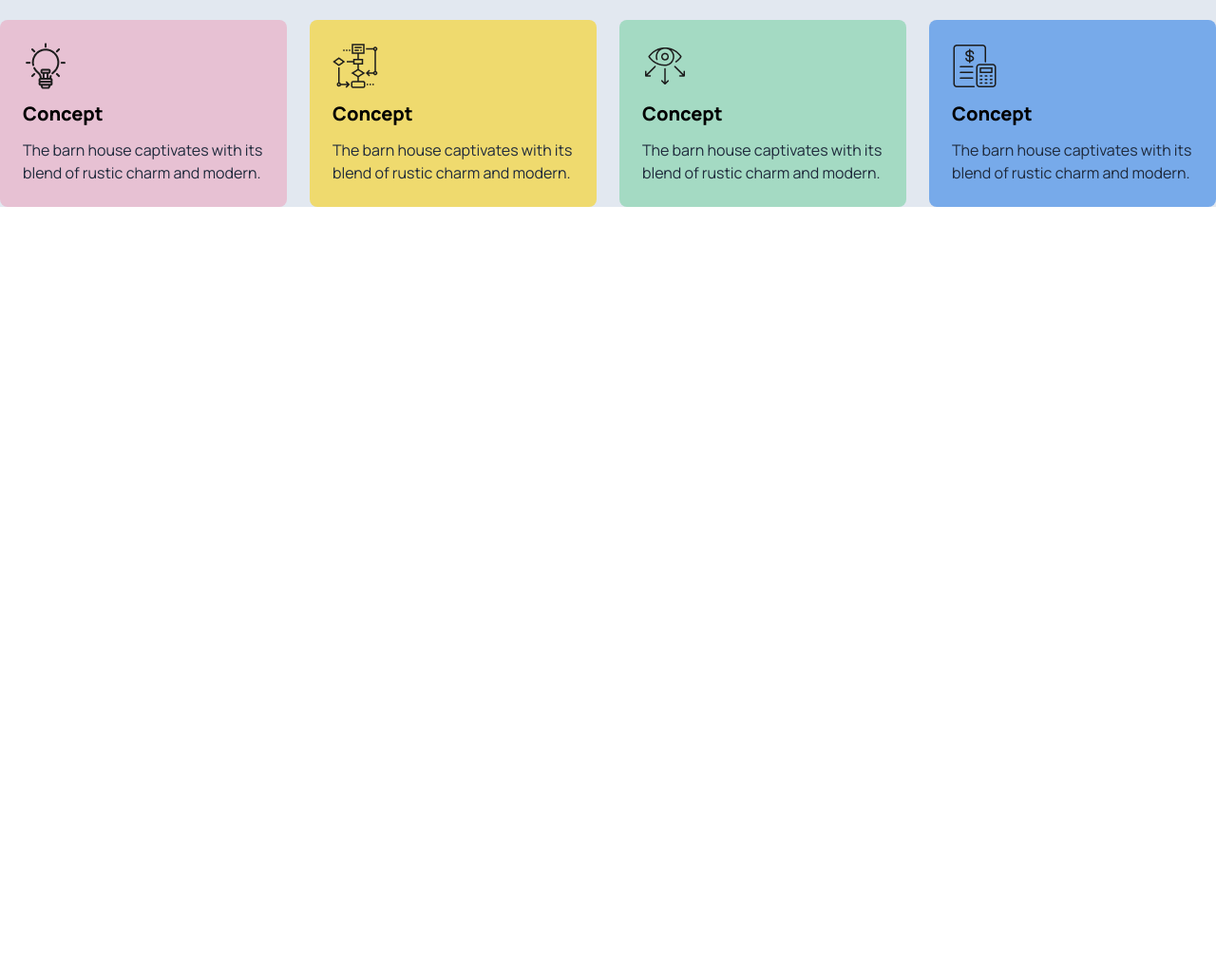
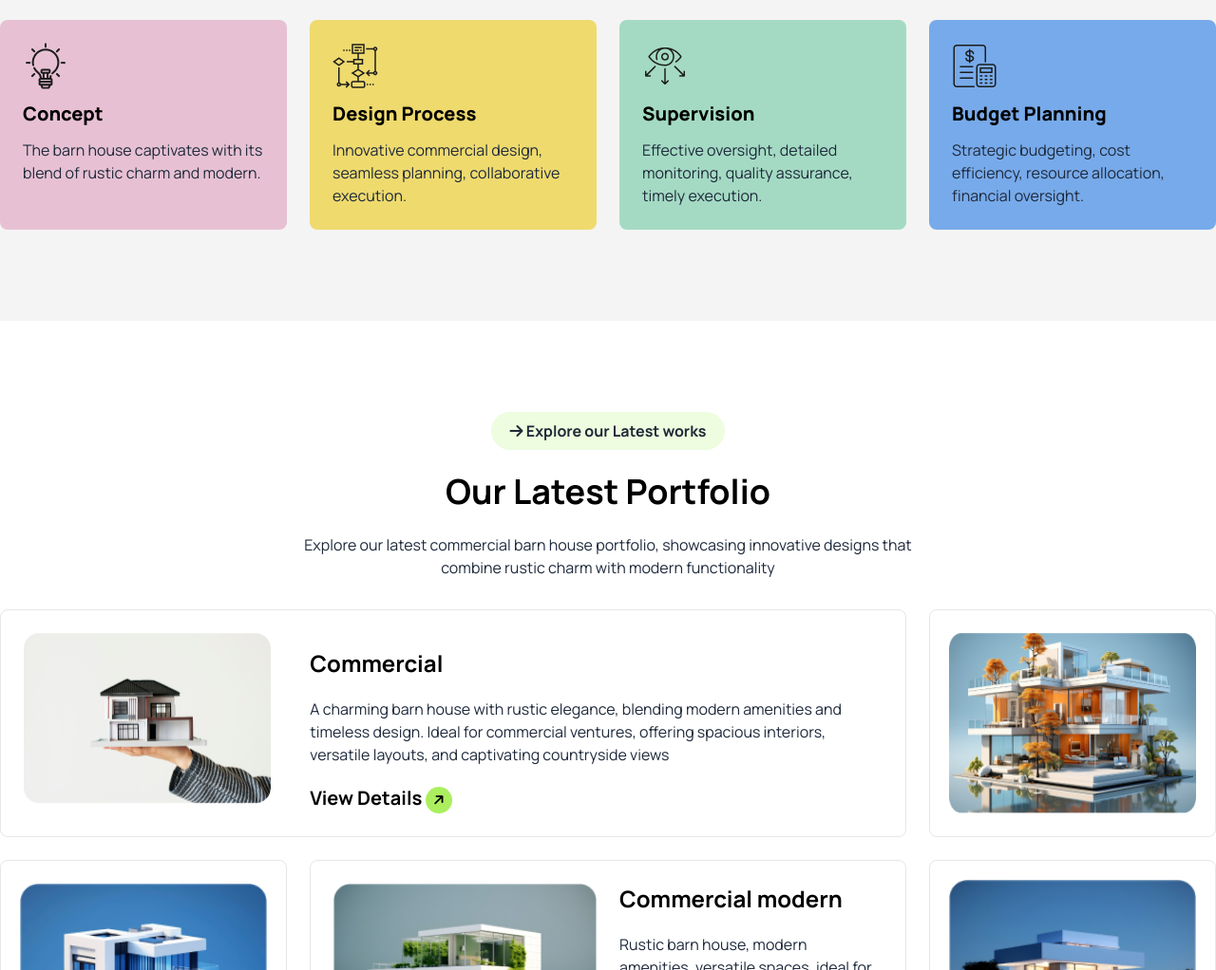
Before and after one commit to aymanahmedkausar120/ayman-b10-assignment-03, a plain HTML site: page index.html in a window 1280 px wide. Shown: the part 1778-2800 px from the top of the page at 95% size. Before the commit the page ends 2060 px from the top, so only its background shows below. Drawn offline with nearby package versions, Linux system fonts and the light colour scheme.

Commit message:
Commercial Latest Portfolio section added

```diff
--- a/index.html
+++ b/index.html
@@ -36,7 +36,7 @@
 </head>
 
 <body class="manrope">
-	<header class="opacity-80 bg-gradient-to-b from-[#ece4e4] to-[#fff]">
+	<header class="opacity-80 bg-gradient-to-b from-gray-100 to-white">
 		<!-- navbar -->
 		<nav>
 			<div class="navbar container mx-auto flex justify-between items-center px-4 lg:py-0">
@@ -105,7 +105,7 @@
 	<!-- main section -->
 	<main>
 		<!-- design thoughtful liveable spaces section -->
-		<section class="bg-slate-200 pt-4 lg:pt-20 mt-24 px">
+		<section class="bg-[#F4F4F4] pt-4 lg:pt-20 mt-24 px">
 			<div class="container mx-auto px-5 lg:px-0 flex flex-col lg:flex-row gap-6 lg:gap-9 lg:pl-12 ">
 				<!-- rectangle text content -->
 				<div class="space-y-6 flex-1">
@@ -161,14 +161,15 @@
 			</div>
 		</section>
 		<!-- Works Process section -->
-		<section class="bg-slate-200 pt-28 mb-16 px-5 lg:px-0">
+		<section class="bg-[#F4F4F4] pt-28 pb-24 px-5 lg:px-0">
 			<div class="container mx-auto">
 				<div class="text-center space-y-6">
 					<button class="bg-white text-black font-bold lg:w-auto px-5 py-2 rounded-3xl cursor-pointer"><i
 							class="fa-solid fa-arrow-right"></i> How we works
 					</button>
-					<h3 class="text-xl lg:text-4xl font-bold">Our Works Process</h3>
-					<p>From concept to completion, we craft barn houses with meticulous attention to <br> detail,
+					<h3 class="text-xl text-black lg:text-4xl font-bold">Our Works Process</h3>
+					<p class="text-slate-800">From concept to completion, we craft barn houses with meticulous attention
+						to <br> detail,
 						ensuring
 						durability, style, and comfort.</p>
 				</div>
@@ -184,26 +185,99 @@
 					<!-- Process card-2 -->
 					<div class="bg-[#EFDA6E] rounded-lg p-6 space-y-3">
 						<img src="./assets/flow-chart.png" alt="">
-						<h3 class="text-xl text-black font-extrabold">Concept</h3>
-						<p class="text-slate-800">The barn house captivates with its blend of rustic charm and modern.
+						<h3 class="text-xl text-black font-extrabold">Design Process</h3>
+						<p class="text-slate-800">Innovative commercial design, seamless planning, collaborative
+							execution.
 						</p>
 					</div>
 					<!-- Process card-3 -->
 					<div class="bg-[#A4DAC3] rounded-lg p-6 space-y-3">
 						<img src="./assets/vision.png" alt="">
-						<h3 class="text-xl text-black font-extrabold">Concept</h3>
-						<p class="text-slate-800">The barn house captivates with its blend of rustic charm and modern.
+						<h3 class="text-xl text-black font-extrabold">Supervision</h3>
+						<p class="text-slate-800">Effective oversight, detailed monitoring, quality assurance, timely
+							execution.
 						</p>
 					</div>
 					<!-- Process card-4 -->
 					<div class="bg-[#77AAEA] rounded-lg p-6 space-y-3">
 						<img src="./assets/budget-planning.png" alt="">
-						<h3 class="text-xl text-black font-extrabold">Concept</h3>
-						<p class="text-slate-800">The barn house captivates with its blend of rustic charm and modern.
+						<h3 class="text-xl text-black font-extrabold">Budget Planning</h3>
+						<p class="text-slate-800">Strategic budgeting, cost efficiency, resource allocation, financial
+							oversight.
 						</p>
 					</div>
 				</div>
 			</div>
+		</section>
+
+		<!-- Explore Latest works Portfolio -->
+
+		<section class="container mx-auto pt-24 px-5 lg:px-0">
+			<div class="text-center space-y-6 mb-8">
+				<button class="bg-[#abef5f33] px-5 py-2 rounded-3xl font-bold cursor-pointer"><i
+						class="fa-solid fa-arrow-right"></i> Explore our
+					Latest works</button>
+				<h3 class="text-xl text-black lg:text-4xl font-bold">Our Latest Portfolio</h3>
+				<p class="text-slate-800">Explore our latest commercial barn house portfolio, showcasing innovative
+					designs that <br> combine
+					rustic
+					charm with modern functionality</p>
+			</div>
+			<!-- Commercial Latest Portfolio card -->
+			<!-- commercial card 1 -->
+			<div class="grid grid-cols-1 lg:grid-cols-4 gap-6">
+				<div class="lg:flex lg:col-span-3 space-y-4 w-full p-6 border rounded-lg">
+					<!-- card-1 image 1 -->
+					<div class="lg:w-2/6">
+						<img class="w-full lg:w-auto" src="./assets/img1.png" alt="">
+					</div>
+					<!-- card-1 content -->
+					<div class="lg:w-2/3 space-y-5">
+						<h3 class="text-2xl font-bold text-black">Commercial</h3>
+						<p class="text-slate-800">A charming barn house with rustic elegance, blending modern amenities
+							and timeless design.
+							Ideal for commercial ventures, offering spacious interiors, versatile layouts, and
+							captivating countryside views</p>
+						<button class="text-xl font-bold text-black">View Details <i
+								class="fa-solid fa-arrow-right bg-btn-lime lg:text-sm px-2 p-2 mr-2 lg:py-1 items-center font-semibold text-black rounded-full -rotate-45"></i></button>
+					</div>
+				</div>
+				<!-- card-1 image 2 -->
+				<div class="border px-5 py-6 rounded-lg">
+					<img class="w-full h-full" src="./assets/img2.png" alt="">
+				</div>
+			</div>
+
+			<!-- -----------commercial card 2 ------------------>
+
+			<div class="grid grid-cols-1 lg:grid-cols-4 gap-6 mt-6">
+				<!-- card-2 image 1 -->
+				<div class="border px-5 py-6 rounded-lg">
+					<img class="w-full" src="./assets/img3.png" alt="">
+				</div>
+				<div class="lg:flex lg:col-span-2 w-full p-6 space-y-4 lg:space-y-0  border rounded-lg">
+					<!-- card-2 image 2 -->
+					<div class="lg:w-1/2 lg:mr-6">
+						<img class="w-full " src="./assets/img4.png" alt="">
+					</div>
+					<!-- card-2 content -->
+					<div class="lg:w-1/2 space-y-5">
+						<h3 class="text-2xl font-bold text-black">Commercial modern</h3>
+						<p class="text-slate-800">Rustic barn house, modern amenities, versatile spaces, ideal for
+							commercial ventures,
+							picturesque views.</p>
+						<button class="text-xl font-bold text-black">View Details <i
+								class="fa-solid fa-arrow-right bg-btn-lime lg:text-sm px-2 p-2 mr-2 lg:py-1 items-center font-semibold text-black rounded-full -rotate-45"></i></button>
+					</div>
+				</div>
+				<!-- card-1 image 3 -->
+				<div class="border p-5 rounded-lg">
+					<img class="w-full" src="./assets/img5.png" alt="">
+				</div>
+			</div>
+		</section>
+		<section>
+
 		</section>
 	</main>
 	<footer></footer>
```
